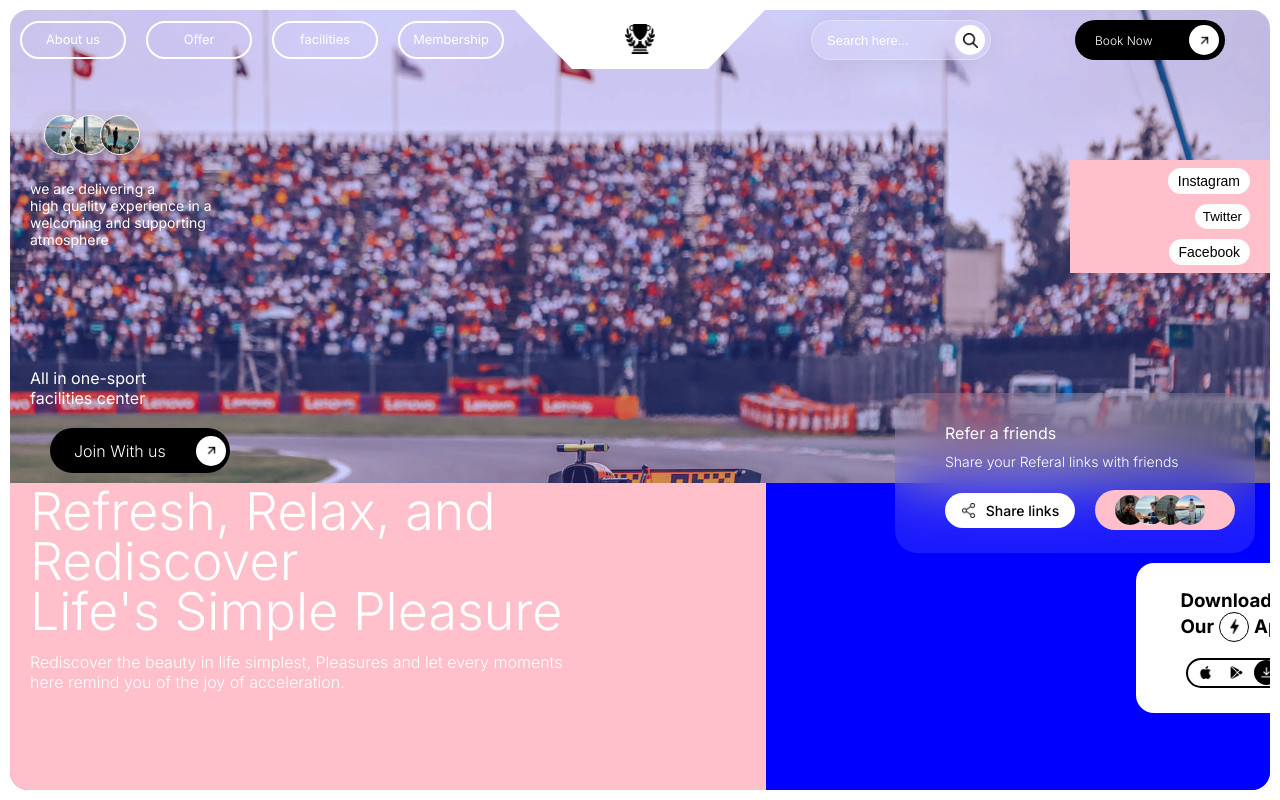
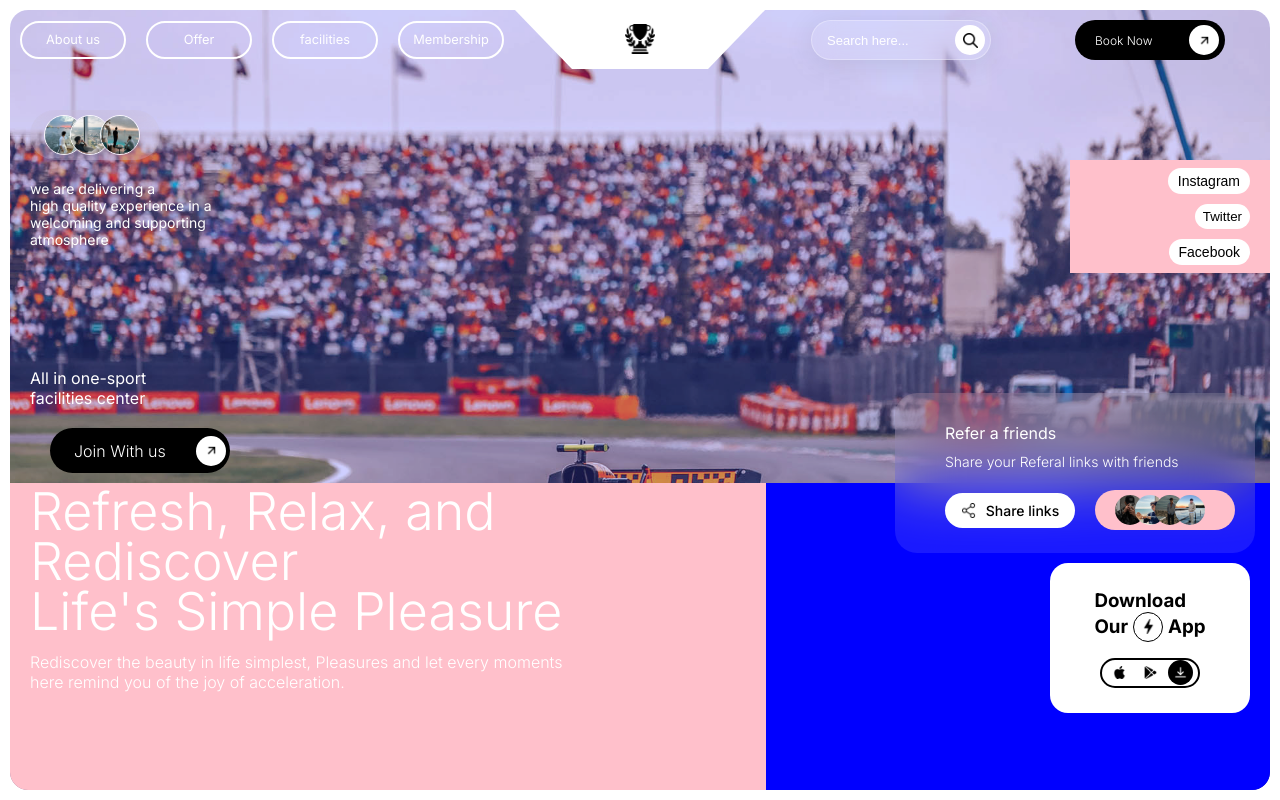
Before and after one commit to faisalalsalih/Velocity-Club, a React (Vite) app: page / in a window 1280 px wide. Built offline with nearby package versions, Linux system fonts and the light colour scheme.

Commit message:
Solve the Issue of whitish

```diff
--- a/src/index.css
+++ b/src/index.css
@@ -543,7 +543,7 @@ nav{
     padding: 4px;
     position: absolute;
     top: 80px;
-    left: 370px;
+    right: 20px;
     display: flex;
     flex-direction: column;
     align-items: center;
```
